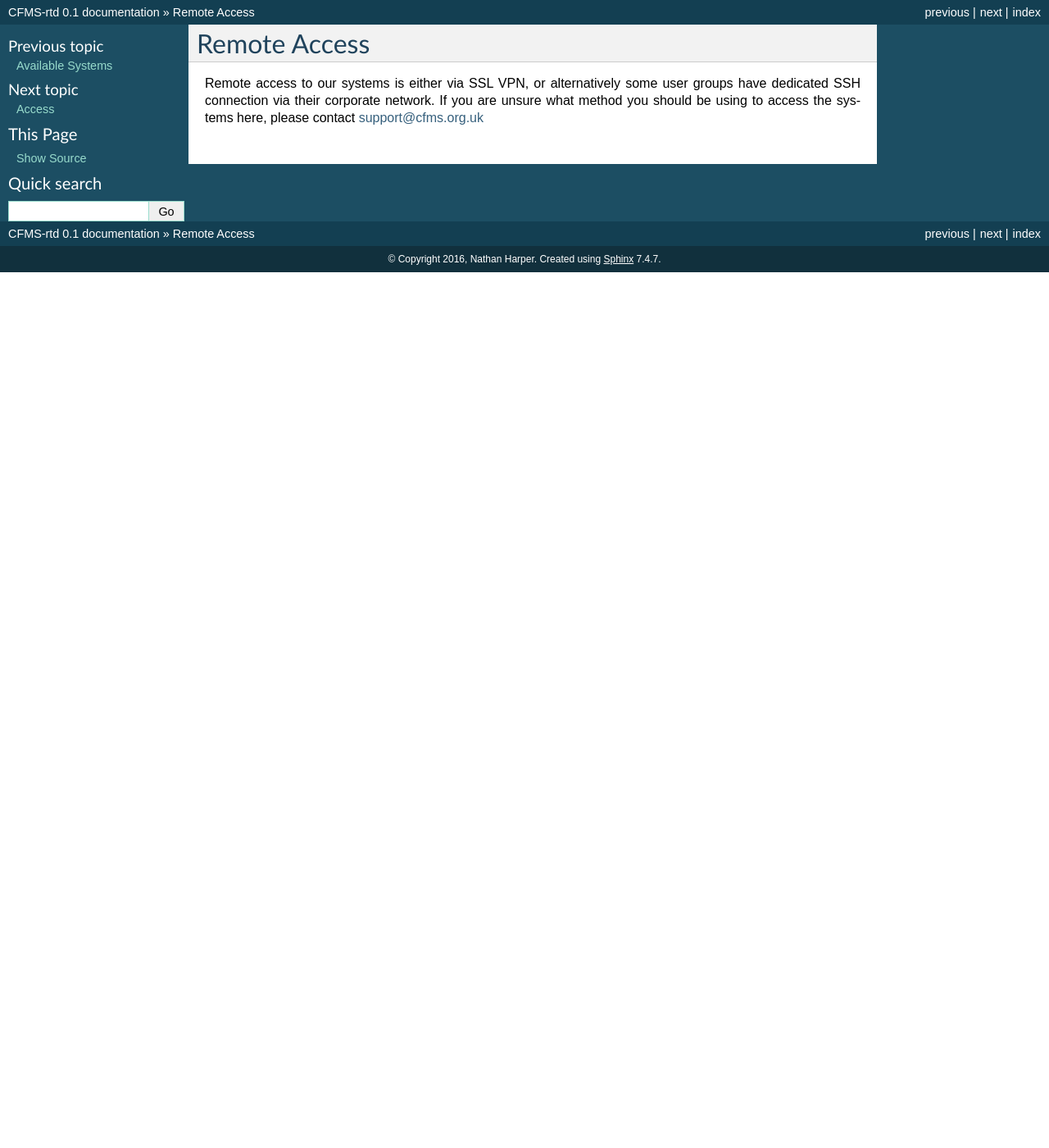
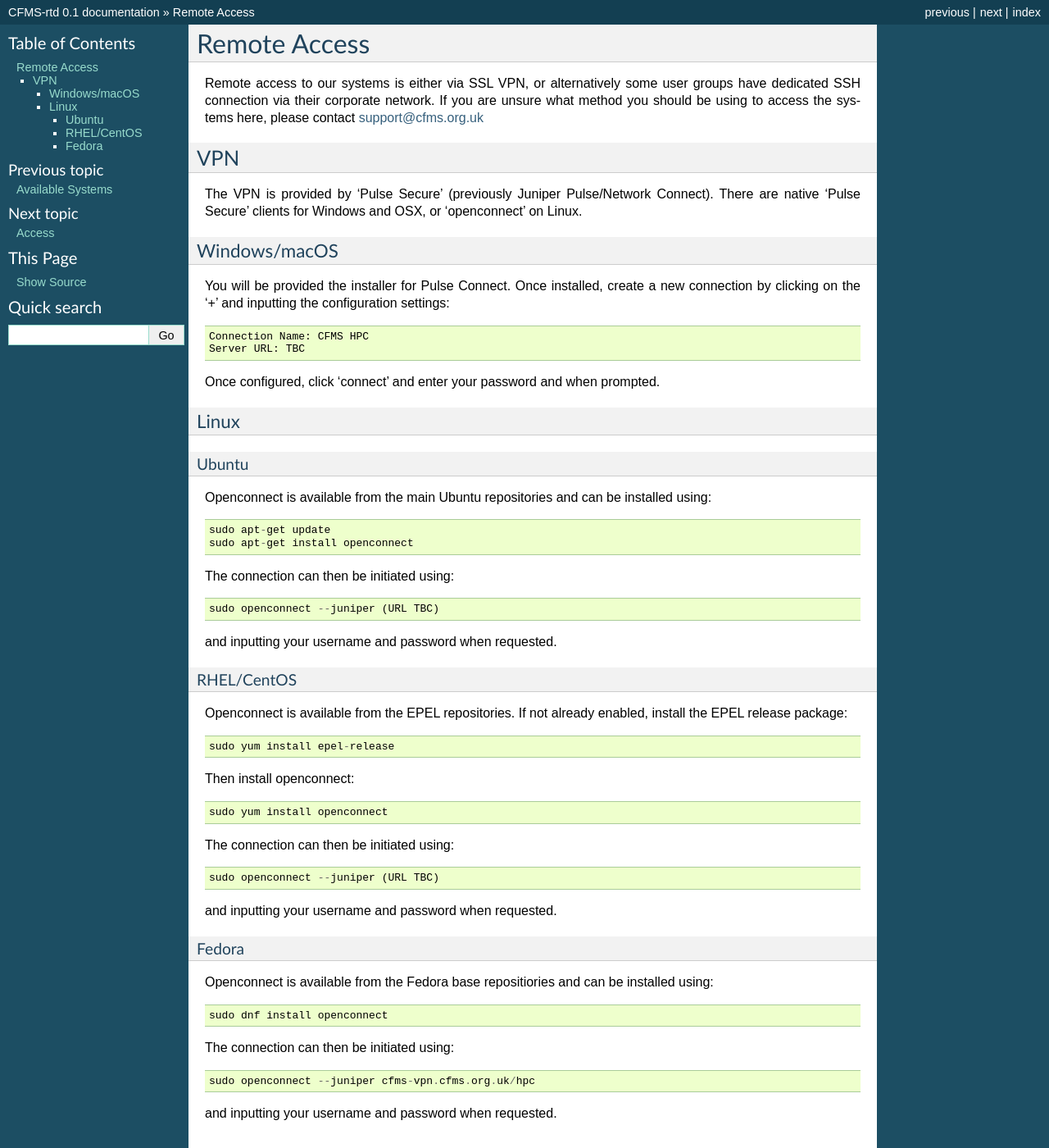
Before and after one commit to CFMS/cfms-rtd, a Sphinx documentation site: the page built from docs/remoteaccess.rst, in a window 1280 px wide and 1400 px high. Shown: the whole window at 82% size. Built offline with Sphinx 7.4.7, drawn with Linux system fonts in a browser that asks for light colours; pages that are not in the unit, such as notebooks, are missing from menus.

Commit message:
various updates

```diff
--- a/docs/clusterrefresh.rst
+++ b/docs/clusterrefresh.rst
@@ -14,7 +14,7 @@ more compact and using the same amount of power.
 
 Timetable
 ========
-Equipment will begin arriving onsite in May 2016.   There will be a phased cutover or service taking place over June-July, during
+Equipment will begin arriving onsite in May 2016.   There will be a phased cutover of service taking place over June-July, during
 which there will be a diminished capacity (however, we will keep service level as high as possible)
 The iDataPlex system will be completely powered off before the end of August 2016.
 
--- a/docs/remoteaccess.rst
+++ b/docs/remoteaccess.rst
@@ -5,3 +5,69 @@ Remote Access
 Remote access to our systems is either via SSL VPN, or alternatively some user groups have
 dedicated SSH connection via their corporate network.   If you are unsure what method you should
 be using to access the systems here, please contact support@cfms.org.uk
+
+---
+VPN
+---
+
+The VPN is provided by 'Pulse Secure' (previously Juniper Pulse/Network Connect).   There are native
+'Pulse Secure' clients for Windows and OSX, or 'openconnect' on Linux.
+
+Windows/macOS
+=============
+
+You will be provided the installer for Pulse Connect.   Once installed, create a new connection by clicking
+on the '+' and inputting the configuration settings::
+
+  Connection Name: CFMS HPC
+  Server URL: TBC
+
+Once configured, click 'connect' and enter your password and when prompted.
+
+
+Linux
+=====
+
+Ubuntu
+------
+
+Openconnect is available from the main Ubuntu repositories and can be installed using::
+
+  sudo apt-get update
+  sudo apt-get install openconnect
+
+The connection can then be initiated using::
+
+  sudo openconnect --juniper (URL TBC)
+
+and inputting your username and password when requested.
+
+RHEL/CentOS
+-----------
+
+Openconnect is available from the EPEL repositories.   If not already enabled, install the EPEL release package::
+
+  sudo yum install epel-release
+
+Then install openconnect::
+
+  sudo yum install openconnect
+
+The connection can then be initiated using::
+
+  sudo openconnect --juniper (URL TBC)
+
+and inputting your username and password when requested.
+
+Fedora
+------
+
+Openconnect is available from the Fedora base repositiories and can be installed using::
+
+  sudo dnf install openconnect
+
+The connection can then be initiated using::
+
+  sudo openconnect --juniper cfms-vpn.cfms.org.uk/hpc
+
+and inputting your username and password when requested.
```
Also changed, not shown: docs/access.rst (+26 -1 lines), docs/availablesystems.rst (+19 -0 lines).
